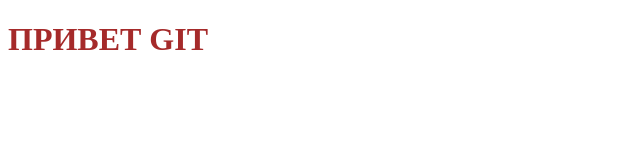
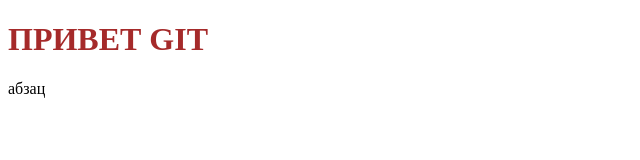
Before and after one commit to Dzhuvelikyan/gitproject, a plain HTML site: page index.html in a window 1280 px wide. Shown: the full height of the page, 0-640 px from the left. Drawn offline with Linux system fonts and the light colour scheme.

```diff
--- a/index.html
+++ b/index.html
@@ -10,6 +10,7 @@
 </head>
 <body>
     <h1>ПРИВЕТ GIT</h1>
+    <p>абзац</p>
     <script src="script.js"></script>
 </body>
 </html>
--- a/script.js
+++ b/script.js
@@ -1 +1,4 @@
 console.log("HELLO");
+console.log("WORLD");
+console.log("!");
+console.log("test");
```
Also changed, not shown: 1 other file.
